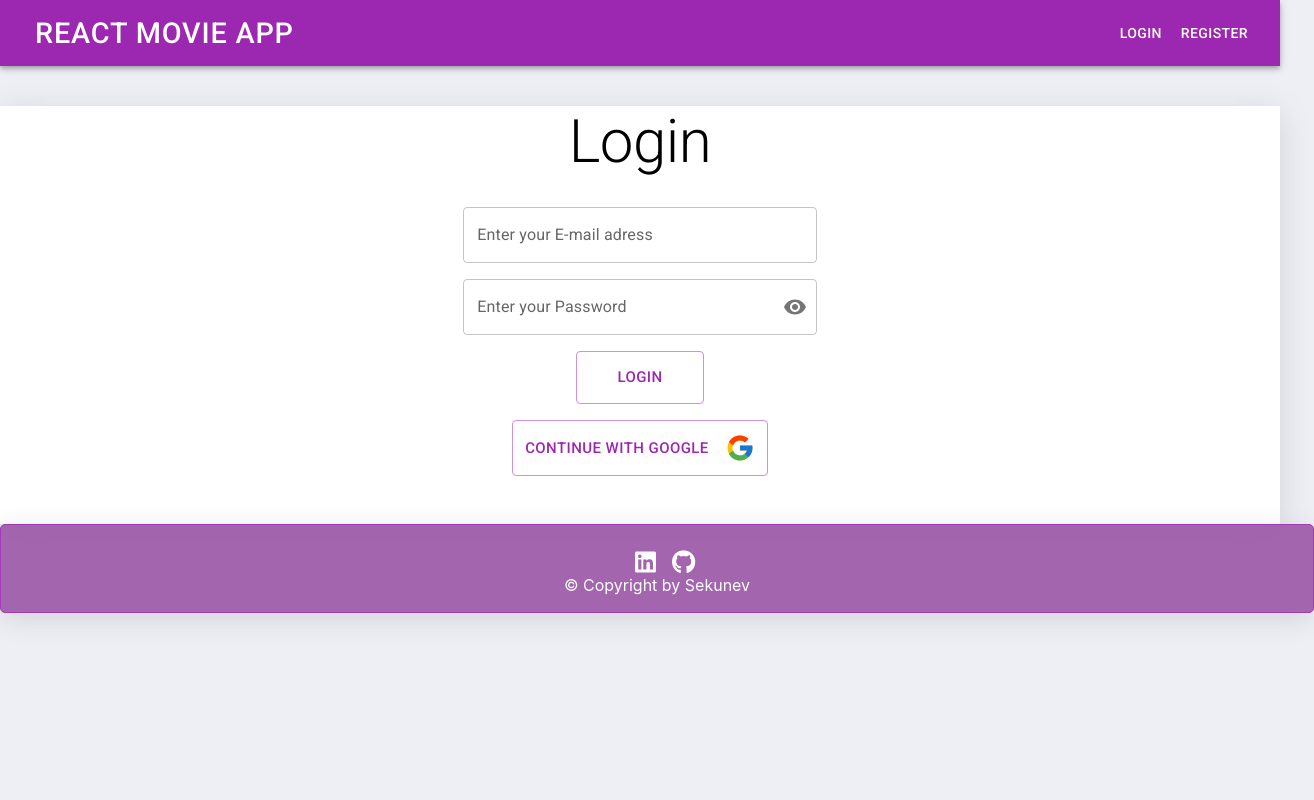
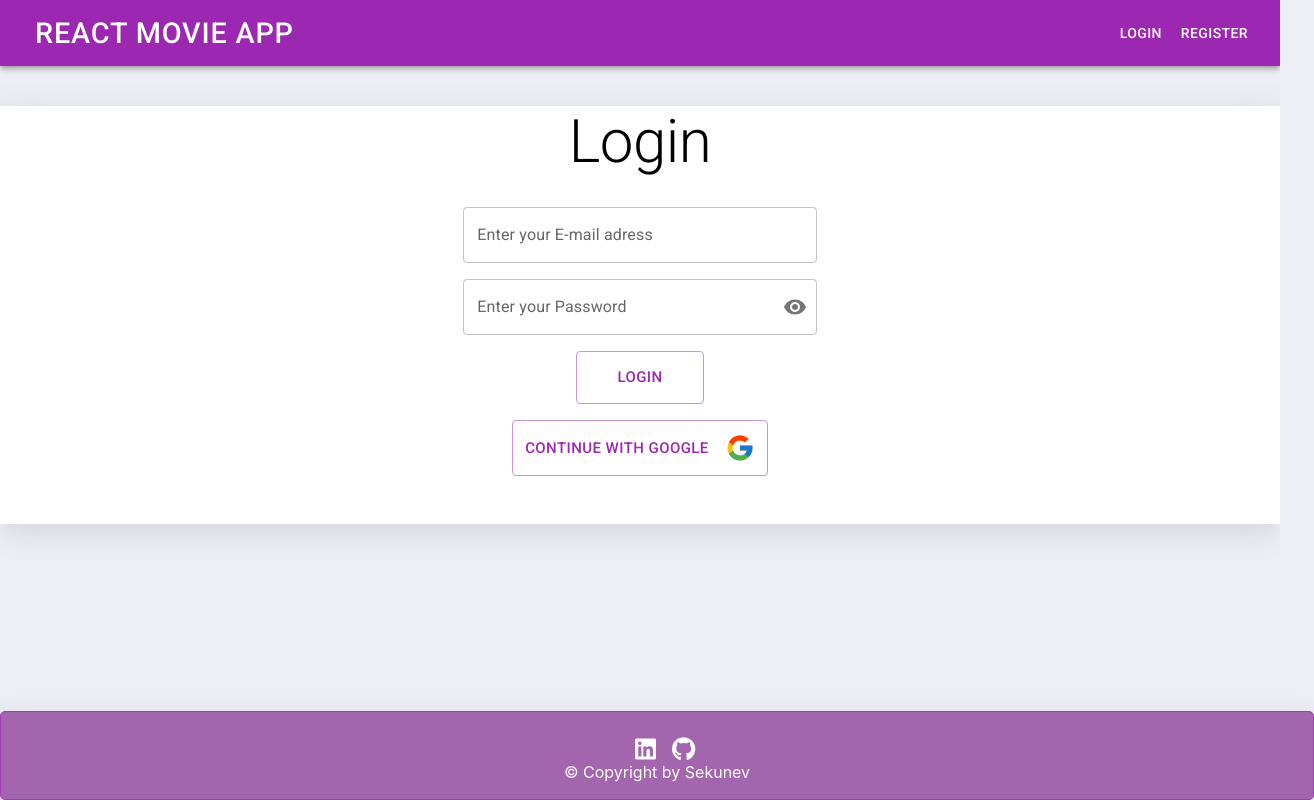
Before and after one commit to Sekunev/movie-app, a React (Create React App) app: page /login in a window 1280 px wide. Shown: the whole page, 1314 px wide, since content can reach past the window. Built offline with nearby package versions, Linux system fonts and the light colour scheme; no server answers.

Commit message:
13.11.22

```diff
--- a/src/components/footer/Footer.css
+++ b/src/components/footer/Footer.css
@@ -15,6 +15,9 @@
   align-items: center;
   padding: 1rem;
   box-shadow: rgba(100, 100, 111, 0.2) 0px 7px 29px 0px;
+  position: fixed;
+  bottom: 0;
+  /* left: 0; */
 }
 footer i {
   font-size: 1.5rem;
```
